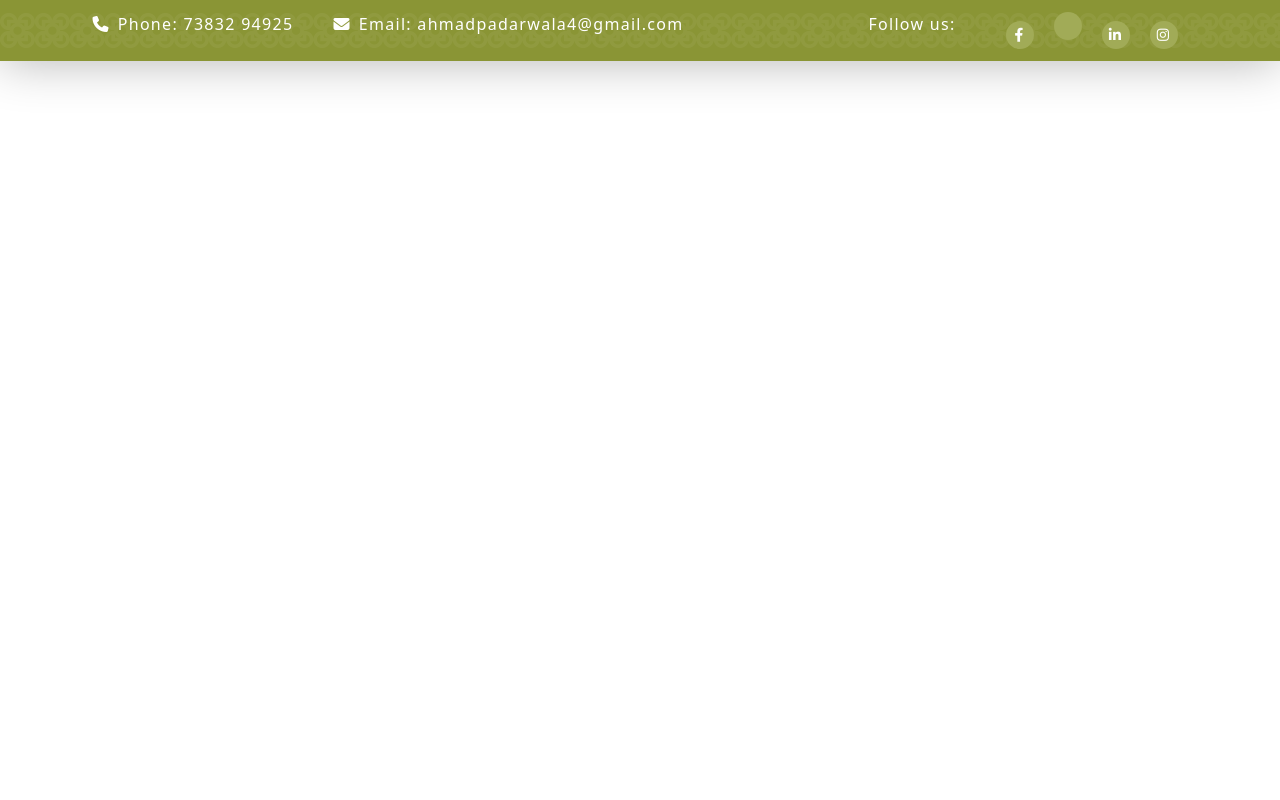
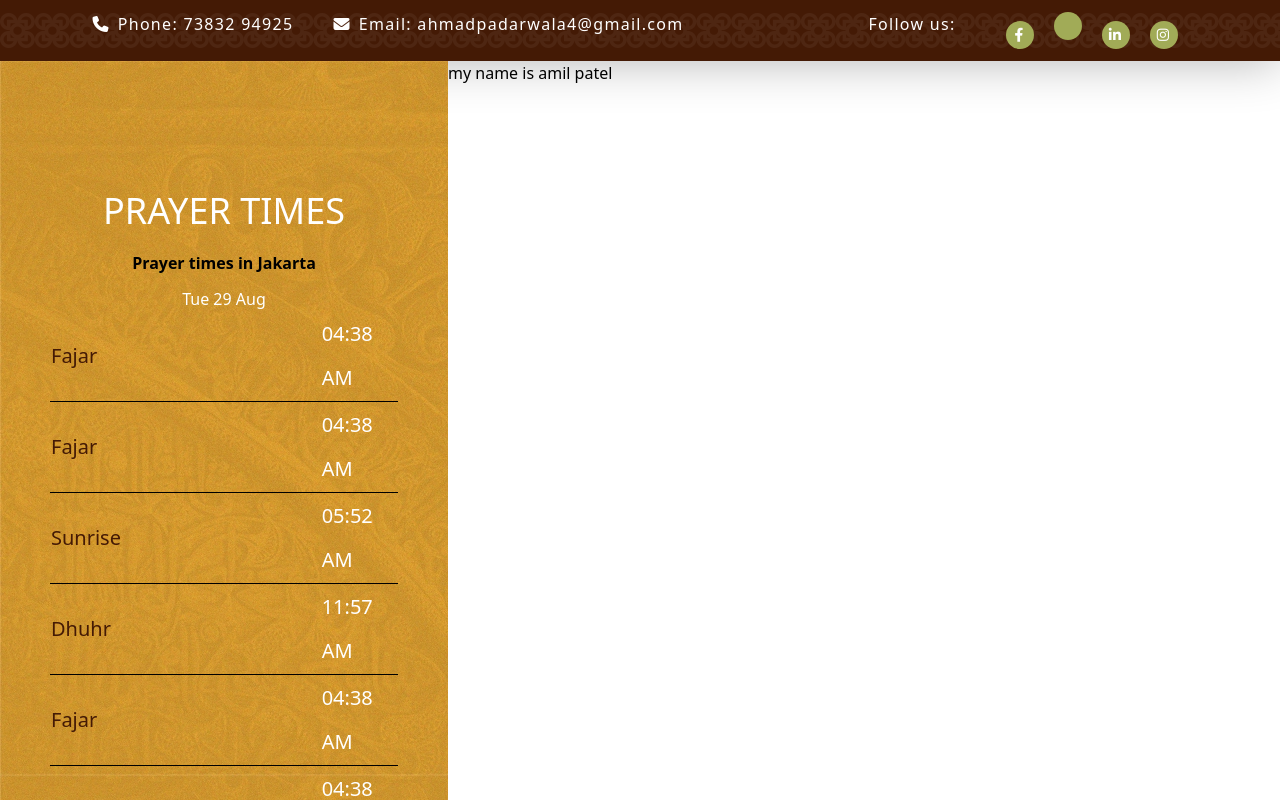
Before and after one commit to valudaaakib/IslamicBlog, a React (Create React App) app in the folder client/: page / in a window 1280 px wide. Shown: the top 800 px of the page. Built offline with nearby package versions, Linux system fonts and the light colour scheme.

Commit message:
Prayer left side completed

```diff
--- a/client/src/App.js
+++ b/client/src/App.js
@@ -1,10 +1,12 @@
 import React from "react";
 import Navbar from "./component/Navbar";
+import PrayerTime from "./pages/home/PrayerTime";
 
 const App = () => {
   return (
     <>
       <Navbar />
+      <PrayerTime />
     </>
   );
 };
--- /dev/null
+++ b/client/src/assets/css/pages/Home.css
@@ -0,0 +1,32 @@
+:root {
+    --primary-color: #441a05;
+}
+
+.salah-right-section {
+    background-image: url('../../image/salah-bg-right-image.webp');
+    height: auto;
+    width: 35%;
+    padding: 50px;
+}
+
+.salah-left-section {
+    width: 65%;
+}
+.salah-table{
+    border-bottom: 1px solid black;
+    line-height: 2.75rem; /* 28px */
+
+}
+
+.prayer-salah-names {
+    color: var(--primary-color);
+    width: 70%;
+    font-size: 20px;
+    font-weight: 500;
+}
+.prayer-salah-times{
+    color: white;
+    width:20%;
+    font-size: 20px;
+    font-weight: 500;
+}
--- /dev/null
+++ b/client/src/pages/home/PrayerTime.js
@@ -0,0 +1,74 @@
+import React from 'react';
+import '../../assets/css/pages/Home.css';
+
+const PrayerTime = () => {
+    return (
+        <>
+            <div className='flex flex-wrap'>
+                <div className='salah-right-section'>
+                    <h2 className='text-white text-4xl pt-20 text-center'>PRAYER TIMES</h2>
+                    <p className='text-center pt-5 text- font-bold text-base hover:text-white'>Prayer times in Jakarta</p>
+                    <p className='text-center text-white pt-3'>Tue 29 Aug</p>
+                    <table className='mx-auto'>
+                        <tbody>
+                            <tr className='salah-table'>
+                                <td className='prayer-salah-names'>
+                                    Fajar
+                                </td>
+                                <td className='prayer-salah-times'>
+                                    04:38 AM
+                                </td>
+                            </tr>
+                            <tr className='salah-table'>
+                                <td className='prayer-salah-names'>
+                                    Fajar
+                                </td>
+                                <td className='prayer-salah-times'>
+                                    04:38 AM
+                                </td>
+                            </tr>
+                            <tr className='salah-table'>
+                                <td className='prayer-salah-names'>
+                                    Sunrise
+                                </td>
+                                <td className='prayer-salah-times'>
+                                    05:52 AM
+                                </td>
+                            </tr>
+                            <tr className='salah-table'>
+                                <td className='prayer-salah-names'>
+                                    Dhuhr
+                                </td>
+                                <td className='prayer-salah-times'>
+                                    11:57 AM
+                                </td>
+                            </tr>
+                            <tr className='salah-table'>
+                                <td className='prayer-salah-names'>
+                                    Fajar
+                                </td>
+                                <td className='prayer-salah-times'>
+                                    04:38 AM
+                                </td>
+                            </tr>
+                            <tr className='salah-table'>
+                                <td className='prayer-salah-names'>
+                                    Fajar
+                                </td>
+                                <td className='prayer-salah-times'>
+                                    04:38 AM
+                                </td>
+                            </tr>
+                        </tbody>
+                    </table>
+                    <p className='text-center pt-5'>Powerd by <span className='hover:text-white'>Muslim Pro</span></p>
+                </div>
+                <div className='salah-left-section'>
+                    my name is amil patel
+                </div>
+            </div>
+        </>
+    )
+}
+
+export default PrayerTime
```
Also changed, not shown: client/src/assets/image/salah-bg-right-image.webp (added).
